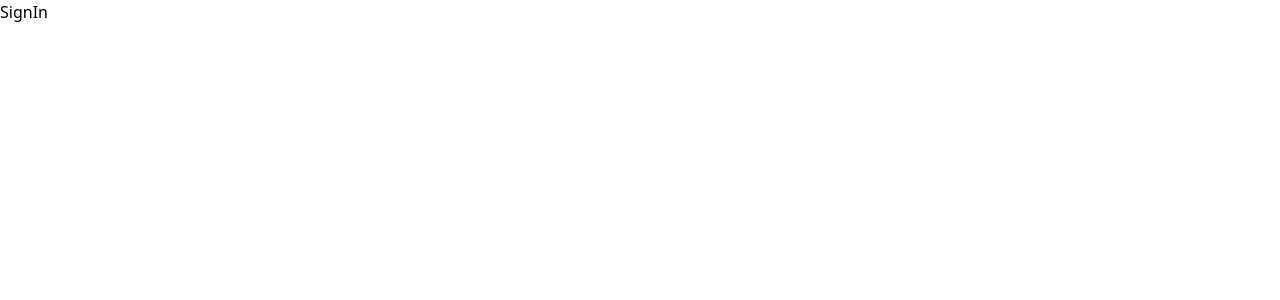
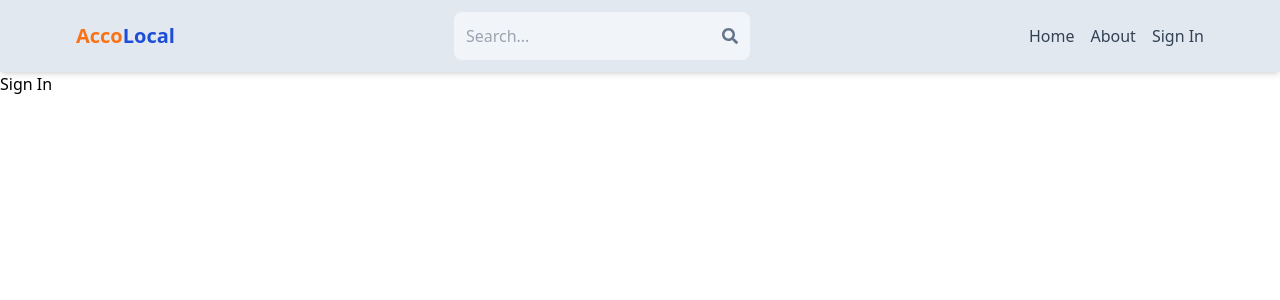
Before and after one commit to rock1909/mern-real, a React (Vite) app in the folder client/: page /sign-in in a window 1280 px wide. Shown: the top 300 px of the page. Built offline with nearby package versions, Linux system fonts and the light colour scheme.

Commit message:
create header component

```diff
--- a/client/package.json
+++ b/client/package.json
@@ -12,6 +12,7 @@
   "dependencies": {
     "react": "^18.2.0",
     "react-dom": "^18.2.0",
+    "react-icons": "^4.11.0",
     "react-router-dom": "^6.16.0"
   },
   "devDependencies": {
--- a/client/src/App.jsx
+++ b/client/src/App.jsx
@@ -4,10 +4,13 @@
 import SignUp from './pages/SignUp';
 import About from './pages/About';
 import Profile from './pages/Profile';
+import Header from './components/Header';
 
 
 export default function App() {
-  return <BrowserRouter>
+  return (
+  <BrowserRouter>
+  <Header />
     <Routes>
       <Route path="/" element={<Home />} />
       <Route path="/sign-in" element={<SignIn />} />
@@ -16,4 +19,5 @@
       <Route path="/profile" element={<Profile />} />
     </Routes>
 </BrowserRouter>
+  )
 }
--- /dev/null
+++ b/client/src/components/Header.jsx
@@ -0,0 +1,33 @@
+import { FaSearch } from 'react-icons/fa';
+import {Link} from 'react-router-dom';
+
+export default function Header() {
+  return (
+     <header className='bg-slate-200 shadow-md'>
+        <div className='flex justify-between items-center max-w-6xl mx-auto p-3'>
+            <Link to='/'>
+                <h1 className='font-bold text-sm sm:text-xl flex flex-wrap'>
+                    <span className='text-orange-500'>Acco</span>
+                    <span className='text-blue-700'>Local</span>
+                </h1>
+            </Link>
+            <form className='bg-slate-100 p-3 rounded-lg flex items-center'>
+                <input type='text' placeholder='Search...'
+                className='bg-transparent focus:outline-none w-24 sm:w-64' />
+                <FaSearch className='text-slate-500' />
+            </form>
+            <ul className='flex gap-4'>
+                <Link to='/'>
+                    <li className='hidden sm:inline text-slate-700 hover:underline'>Home</li>
+                </Link>
+                <Link to='/about'>
+                    <li className='hidden sm:inline text-slate-700 hover:underline'>About</li>
+                </Link>
+                <Link to='/sign-in'>
+                    <li className='text-slate-700 hover:text-blue-700'>Sign In</li>
+                </Link>
+            </ul>
+        </div>
+    </header>
+  )
+}
--- a/client/src/pages/SignIn.jsx
+++ b/client/src/pages/SignIn.jsx
@@ -2,6 +2,6 @@
 
 export default function SignIn() {
   return (
-    <div>SignIn</div>
+    <div>Sign In</div>
   )
 }
--- a/client/src/pages/SignUp.jsx
+++ b/client/src/pages/SignUp.jsx
@@ -2,6 +2,6 @@
 
 export default function SignUp() {
   return (
-    <div>SignUp</div>
+    <div>Sign Up</div>
   )
 }
```
Also changed, not shown: 1 other file (tests, documents, lock files or other folders). Lines whose indentation alone changed are shown as unchanged.
